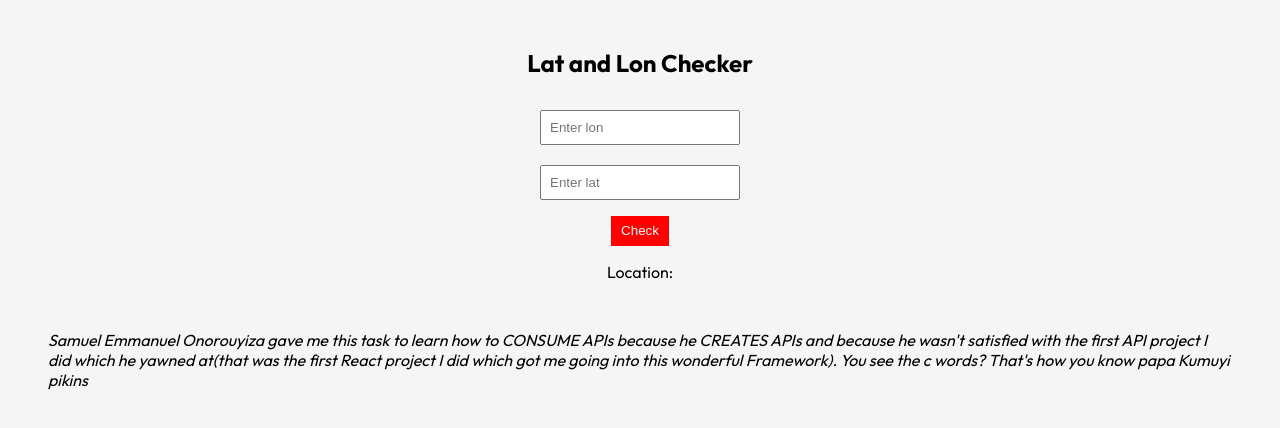
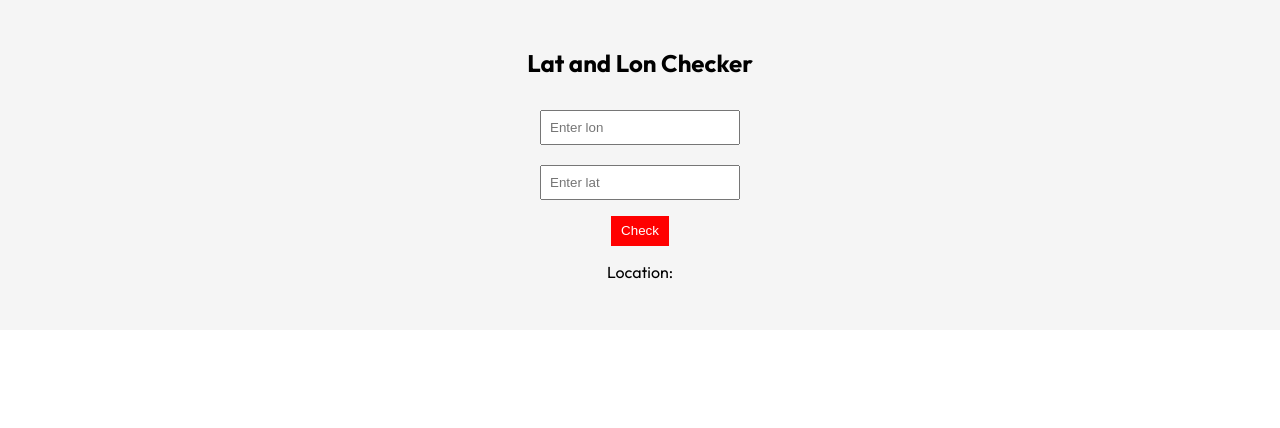
Before and after one commit to Oluwaniphise/React-APIs, a React (Create React App) app: page / in a window 1280 px wide. Shown: the top 428 px of the page. Built offline with nearby package versions, Linux system fonts and the light colour scheme.

Commit message:
removed the em tag

```diff
--- a/src/components/GetState.jsx
+++ b/src/components/GetState.jsx
@@ -19,7 +19,7 @@ const searchState = () =>{
       setData(res.data);
       console.log(res.data);
     }).catch(err =>{
-      setTimeout(()=> {
+      setTimeout( (err)=> {
         setErr(err.message);
       }, 1000)
 
@@ -56,10 +56,6 @@ const searchState = () =>{
 
          </div>
 
-         <em style={{marginTop:'3rem'}}>Samuel Emmanuel Onorouyiza gave me this task to learn how to CONSUME APIs
-          because he CREATES APIs and because he wasn't satisfied with the first
-          API project I did which he yawned at(that was the first React project I did which got me going into this wonderful Framework).
-          You see the c words? That's how you know papa Kumuyi pikins</em>
       </div>
       );
 }
```
